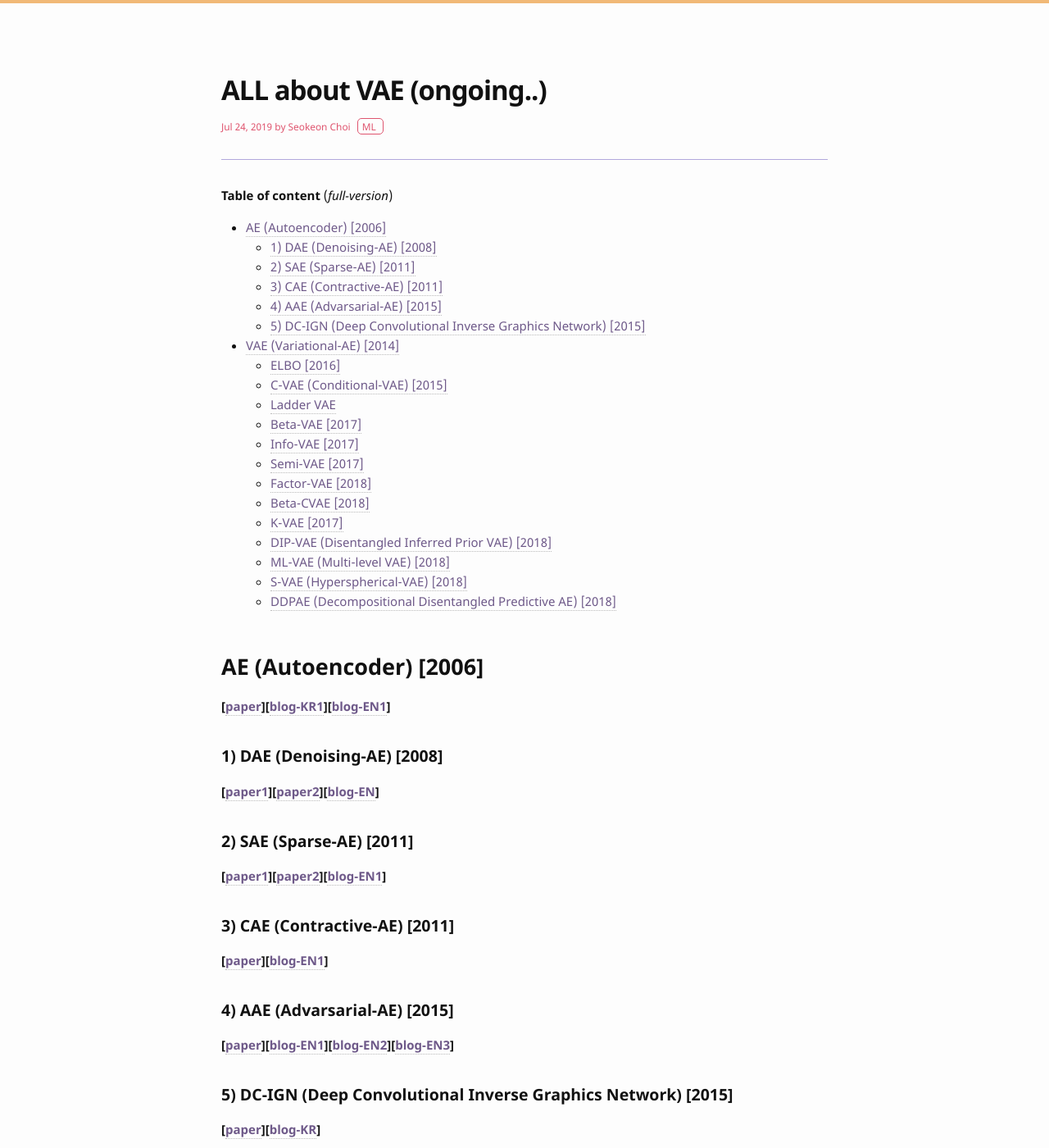
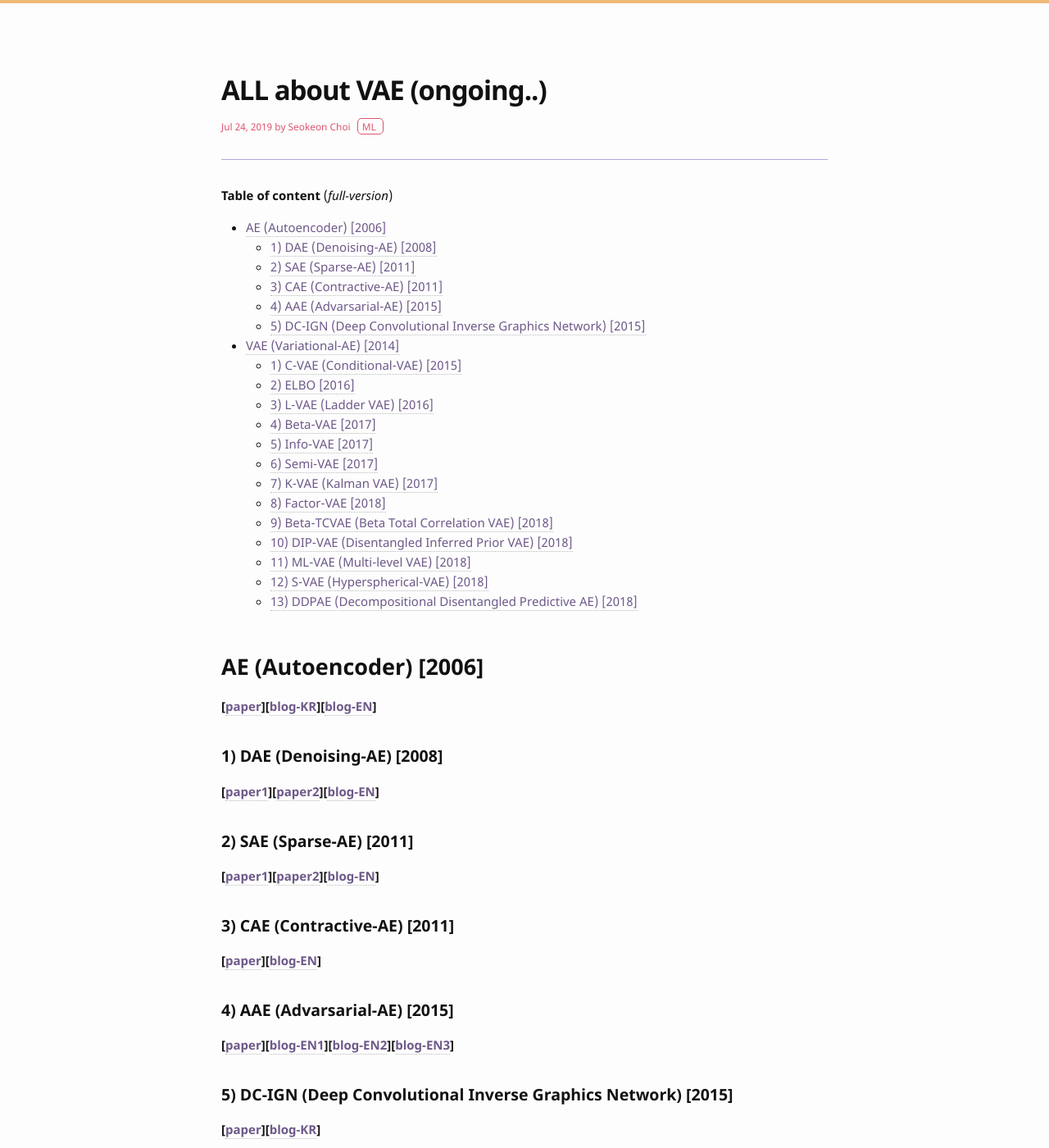
Before and after one commit to bismex/bismex.github.io, a Jekyll site: the page built from _posts/2019-07-24-ALL-VAE.md, in a window 1280 px wide and 1400 px high. Shown: the whole window at 82% size. Built offline with Jekyll 4.4.1, drawn with Linux system fonts in a browser that asks for light colours; some of the changed text lies outside the part shown.

Commit message:
Update 2019-07-24-ALL-VAE.md

```diff
--- a/_posts/2019-07-24-ALL-VAE.md
+++ b/_posts/2019-07-24-ALL-VAE.md
@@ -15,16 +15,16 @@ tags: ML
 {:toc}
 
 ## AE (Autoencoder) [2006]
-**[[paper](https://pdfs.semanticscholar.org/c50d/ca78e97e335d362d6b991ae0e1448914e9a3.pdf)][[blog-KR1](https://booiljung.github.io/machine_learning_notes/auto_encoders.html)][[blog-EN1](https://lilianweng.github.io/lil-log/2018/08/12/from-autoencoder-to-beta-vae.html)]**
+**[[paper](https://pdfs.semanticscholar.org/c50d/ca78e97e335d362d6b991ae0e1448914e9a3.pdf)][[blog-KR](https://booiljung.github.io/machine_learning_notes/auto_encoders.html)][[blog-EN](https://lilianweng.github.io/lil-log/2018/08/12/from-autoencoder-to-beta-vae.html)]**
 
 ### 1) DAE (Denoising-AE) [2008]
 **[[paper1](http://www.cs.toronto.edu/~larocheh/publications/icml-2008-denoising-autoencoders.pdf)][[paper2](https://www.cs.toronto.edu/~hinton/absps/JMLRdropout.pdf)][[blog-EN](https://lilianweng.github.io/lil-log/2018/08/12/from-autoencoder-to-beta-vae.html)]**
 
 ### 2) SAE (Sparse-AE) [2011]
-**[[paper1](https://web.stanford.edu/class/cs294a/sparseAutoencoder.pdf)][[paper2](https://arxiv.org/pdf/1312.5663.pdf)][[blog-EN1](https://lilianweng.github.io/lil-log/2018/08/12/from-autoencoder-to-beta-vae.html)]**
+**[[paper1](https://web.stanford.edu/class/cs294a/sparseAutoencoder.pdf)][[paper2](https://arxiv.org/pdf/1312.5663.pdf)][[blog-EN](https://lilianweng.github.io/lil-log/2018/08/12/from-autoencoder-to-beta-vae.html)]**
 
 ### 3) CAE (Contractive-AE) [2011]
-**[[paper](http://www.icml-2011.org/papers/455_icmlpaper.pdf)][[blog-EN1](https://lilianweng.github.io/lil-log/2018/08/12/from-autoencoder-to-beta-vae.html)]**
+**[[paper](http://www.icml-2011.org/papers/455_icmlpaper.pdf)][[blog-EN](https://lilianweng.github.io/lil-log/2018/08/12/from-autoencoder-to-beta-vae.html)]**
 
 ### 4) AAE (Advarsarial-AE) [2015]
 **[[paper](https://arxiv.org/pdf/1511.05644.pdf)][[blog-EN1](https://www.inference.vc/adversarial-autoencoders/)][[blog-EN2](https://hjweide.github.io/adversarial-autoencoders)][[blog-EN3](https://towardsdatascience.com/paper-summary-adversarial-autoencoders-f89bfa221e48)]**
@@ -36,55 +36,50 @@ tags: ML
 **[[paper](https://arxiv.org/pdf/1312.6114.pdf)][[blog-KR1](https://blog.naver.com/atelierjpro/220981354861)][[blog-KR2](https://blog.naver.com/ynca333/221315157737)][[blog-KR3](https://blog.naver.com/stykworld/221374794894)][[blog-EN1](https://www.quora.com/What-are-the-pros-and-cons-of-Generative-Adversarial-Networks-vs-Variational-Autoencoders)][[blog-EN2](https://lilianweng.github.io/lil-log/2018/08/12/from-autoencoder-to-beta-vae.html)][[video-KR](https://www.youtube.com/watch?v=KYA-GEhObIs&t=1522s)][[ppt-KR](https://mega.nz/#!tBo3zAKR!yE6tZ0g-GyUyizDf7uglDk2_ahP-zj5trVZSLW3GAjw)][[video-EN1](https://www.youtube.com/watch?v=9zKuYvjFFS8)][[video-EN2](https://www.youtube.com/watch?v=uaaqyVS9-rM)]**
 
 
-### ELBO [2016]
+### 1) C-VAE (Conditional-VAE) [2015]
+**[[paper](http://papers.nips.cc/paper/5775-learning-structured-output-representation-using-deep-conditional-generative-models.pdf)][[blog-KR1](https://blog.naver.com/stykworld/221377790514)][[blog-KR2](https://ratsgo.github.io/generative%20model/2018/01/28/VAEs/)][[blog-EN](https://wiseodd.github.io/techblog/2016/12/17/conditional-vae/)][[video-EN](https://www.youtube.com/watch?v=7Tlk3Gql-Wg)]**
+
+
+### 2) ELBO [2016]
 **[[paper1](http://approximateinference.org/2016/accepted/HoffmanJohnson2016.pdf)][[paper2](https://arxiv.org/pdf/1711.00464.pdf)]**
 
 
-### C-VAE (Conditional-VAE) [2015]
-**[[paper](http://papers.nips.cc/paper/5775-learning-structured-output-representation-using-deep-conditional-generative-models.pdf)][[blog-KR1](https://blog.naver.com/stykworld/221377790514)][[blog-KR2](https://ratsgo.github.io/generative%20model/2018/01/28/VAEs/)][[blog-EN](https://wiseodd.github.io/techblog/2016/12/17/conditional-vae/)][[video-EN](https://www.youtube.com/watch?v=7Tlk3Gql-Wg)]**
-
-
-
-### Ladder VAE
+### 3) L-VAE (Ladder VAE) [2016]
 **[[paper](https://arxiv.org/pdf/1602.02282.pdf)][[blog-KR](https://m.blog.naver.com/PostView.nhn?blogId=hist0134&logNo=221048568154&proxyReferer=https%3A%2F%2Fwww.google.com%2F)]**
 
 - VAE를 어떻게 학습시킬 것인가.
 
 
-### Beta-VAE [2017]
+### 4) Beta-VAE [2017]
 **[[paper1](https://pdfs.semanticscholar.org/a902/26c41b79f8b06007609f39f82757073641e2.pdf)][[paper2](https://arxiv.org/pdf/1804.03599.pdf)][[blog-KR](https://lyusungwon.github.io/generative-models/2018/05/03/ubvae.html)][[blog-EN1](https://lilianweng.github.io/lil-log/2018/08/12/from-autoencoder-to-beta-vae.html)][[blog-EN2](https://medium.com/uci-nlp/summary-beta-vae-learning-basic-visual-concepts-with-a-constrained-variational-framework-91ad843b49e8)]**
 
-
-### Info-VAE [2017]
+### 5) Info-VAE [2017]
 **[[paper](https://arxiv.org/pdf/1706.02262.pdf)][[blog-KR](https://shryu8902.github.io/_posts/2018-12-03-paper-infovae/)][[blog-EN1](https://towardsdatascience.com/disentanglement-with-variational-autoencoder-a-review-653a891b69bd)][[blog-EN2](https://ermongroup.github.io/blog/a-tutorial-on-mmd-variational-autoencoders/)]**
 
-
-### Semi-VAE [2017]
+### 6) Semi-VAE [2017]
 **[[paper](http://papers.nips.cc/paper/7174-learning-disentangled-representations-with-semi-supervised-deep-generative-models.pdf)][[blog-EN](http://bjlkeng.github.io/posts/semi-supervised-learning-with-variational-autoencoders/)]**
 
+### 7) K-VAE (Kalman VAE) [2017]
+**[[paper](http://papers.nips.cc/paper/6951-a-disentangled-recognition-and-nonlinear-dynamics-model-for-unsupervised-learning.pdf)]**
 
-### Factor-VAE [2018]
+### 8) Factor-VAE [2018]
 **[[paper](https://arxiv.org/pdf/1802.05983.pdf)]**
 
 
-### Beta-CVAE [2018]
+### 9) Beta-TCVAE (Beta Total Correlation VAE) [2018]
 **[[paper](http://papers.nips.cc/paper/7527-isolating-sources-of-disentanglement-in-variational-autoencoders.pdf)]**
 
 
-### K-VAE [2017]
-**[[paper](http://papers.nips.cc/paper/6951-a-disentangled-recognition-and-nonlinear-dynamics-model-for-unsupervised-learning.pdf)]**
-
-
-### DIP-VAE (Disentangled Inferred Prior VAE) [2018]
+### 10) DIP-VAE (Disentangled Inferred Prior VAE) [2018]
 **[[paper](https://arxiv.org/pdf/1711.00848.pdf)][[blog-EN](https://www.ibm.com/blogs/research/2018/05/disentanglement-deep-learning/)]**
 
 
-### ML-VAE (Multi-level VAE) [2018]
+### 11) ML-VAE (Multi-level VAE) [2018]
 **[[paper](https://www.aaai.org/ocs/index.php/AAAI/AAAI18/paper/view/16521/15918)]**
 
 
-### S-VAE (Hyperspherical-VAE) [2018]
+### 12) S-VAE (Hyperspherical-VAE) [2018]
 **[[paper](https://arxiv.org/pdf/1804.00891.pdf)]**
 
-### DDPAE (Decompositional Disentangled Predictive AE) [2018]
+### 13) DDPAE (Decompositional Disentangled Predictive AE) [2018]
 **[[paper](http://papers.nips.cc/paper/7333-learning-to-decompose-and-disentangle-representations-for-video-prediction.pdf)][[poster](https://jthsieh.github.io/files/publications/NIPS18_Poster.pdf)]**
```
